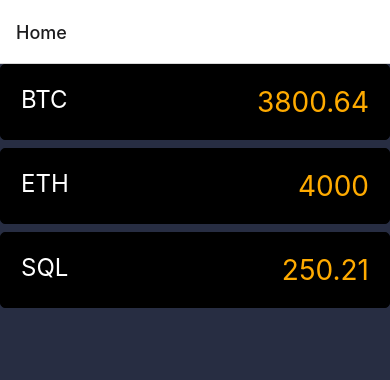
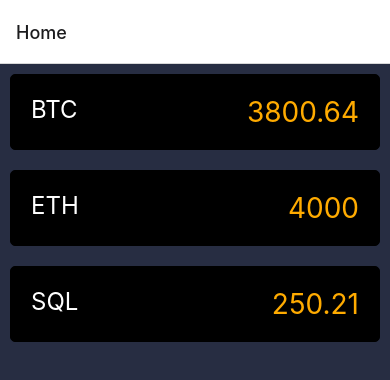
Before and after one commit to shadmanhere/crypto-app, a React Native app in the folder CryptoApp/: screen / in a window 390 px wide. Shown: the top 380 px of the page. Built offline with nearby package versions, Linux system fonts and the light colour scheme.

Commit message:
pass data from home screen to details screen

```diff
--- a/CryptoApp/screens/Detail.tsx
+++ b/CryptoApp/screens/Detail.tsx
@@ -1,11 +1,12 @@
 import React from 'react';
 import {View, Text} from 'react-native';
 
-export const DetailScreen = () => {
+export const DetailScreen = ({route}: {route: any}) => {
+  const id = route.params.id;
   return (
     // eslint-disable-next-line react-native/no-inline-styles
     <View style={{flex: 1, alignItems: 'center', justifyContent: 'center'}}>
-      <Text>Detail Screen</Text>
+      <Text>{id}</Text>
     </View>
   );
 };
--- a/CryptoApp/screens/Home.tsx
+++ b/CryptoApp/screens/Home.tsx
@@ -21,13 +21,15 @@ const cryptoList: Crypto[] = [
 ];
 
 export const HomeScreen = ({navigation}: {navigation: any}) => {
-  const openCryptoDetail = () => {
-    navigation.navigate('Detail');
+  const openCryptoDetail = (id: string) => {
+    navigation.navigate('Detail', {id: id});
   };
 
   const renderItem = ({item}: {item: Crypto}) => {
     return (
-      <Pressable style={styles.crypto} onPress={() => openCryptoDetail()}>
+      <Pressable
+        style={styles.crypto}
+        onPress={() => openCryptoDetail(item.id)}>
         <Text style={styles.name}>{item.name}</Text>
         <Text style={styles.price}>{item.price}</Text>
       </Pressable>
@@ -56,7 +58,7 @@ const styles = StyleSheet.create({
     padding: 20,
     backgroundColor: '#000',
     flex: 1,
-    marginBottom: 8,
+    margin: 10,
     flexDirection: 'row',
     justifyContent: 'space-between',
   },
```
